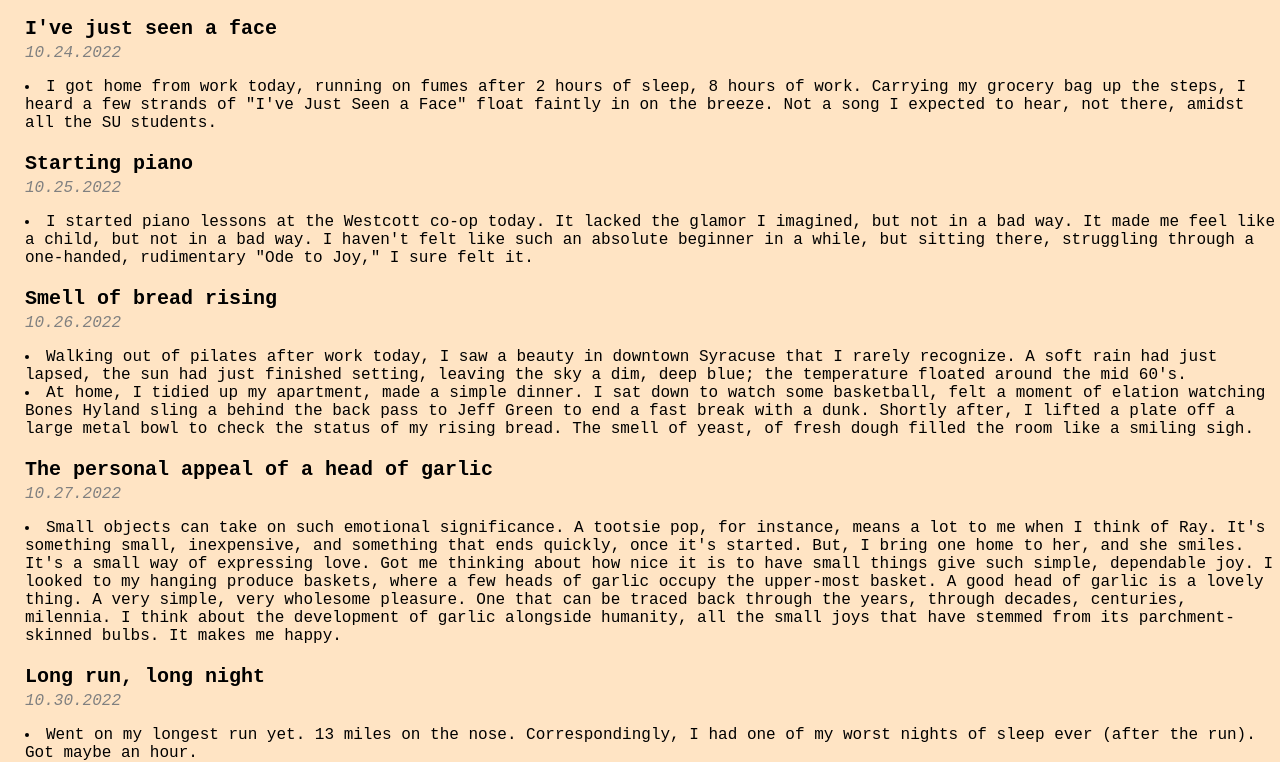
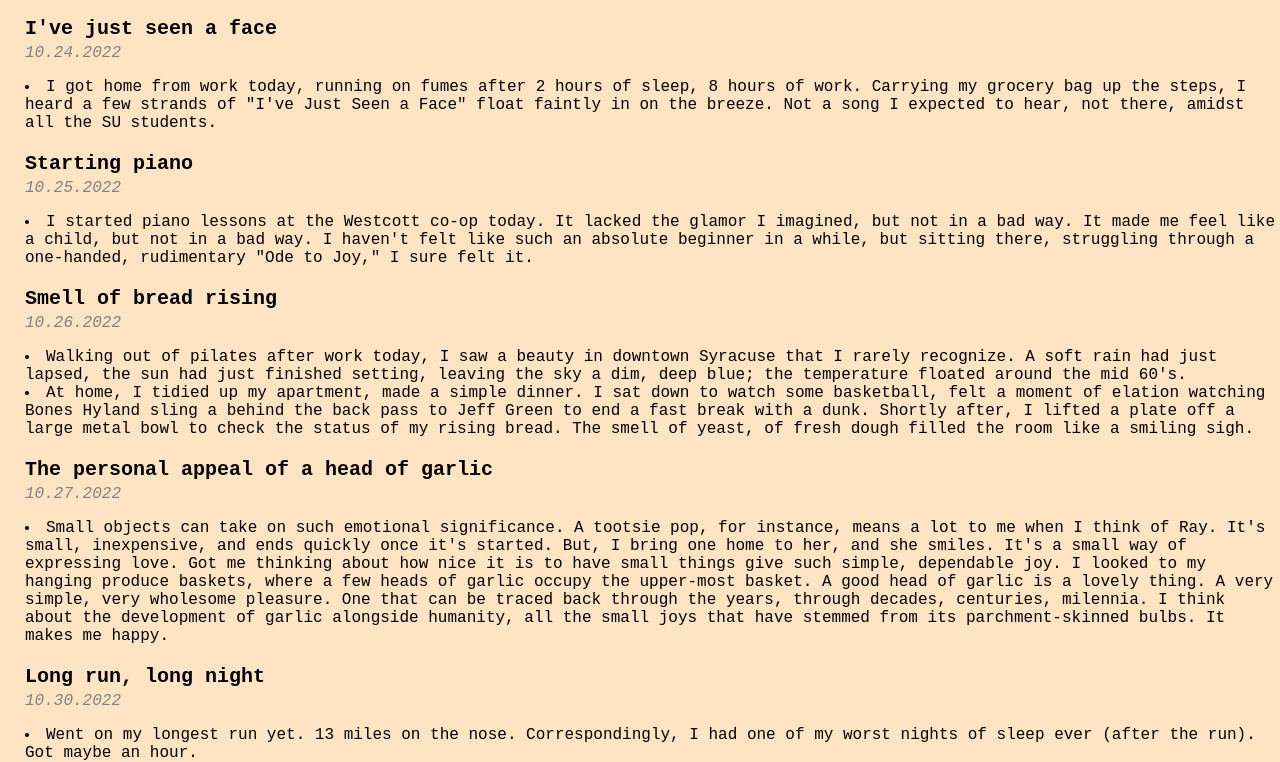
Before and after one commit to maahsnd/blog, a plain HTML site: page months/october-2022.html in a window 1280 px wide. Shown: the part 435-1197 px from the top of the page. Drawn offline with Linux system fonts and the light colour scheme.

Commit message:
Edit 10.27.22 entry for redundancy

```diff
--- a/months/october-2022.html
+++ b/months/october-2022.html
@@ -51,7 +51,7 @@
     <p class="entry-title">The personal appeal of a head of garlic</p>
     <p class="date">10.27.2022</p>
     <li class="entry-text">Small objects can take on such emotional significance. A tootsie pop, for instance, means a lot to me when I think of Ray.
-      It's something small, inexpensive, and something that ends quickly, once it's started. But, I bring one home to her, and she smiles. It's a
+      It's small, inexpensive, and ends quickly once it's started. But, I bring one home to her, and she smiles. It's a
       small way of expressing love. Got me thinking about how nice it is to have small things give such simple, dependable joy. I looked to my hanging
       produce baskets, where a few heads of garlic occupy the upper-most basket. A good head of garlic is a lovely thing. A very simple, very wholesome
       pleasure. One that can be traced back through the years, through decades, centuries, milennia. I think about the development of garlic alongside
```
